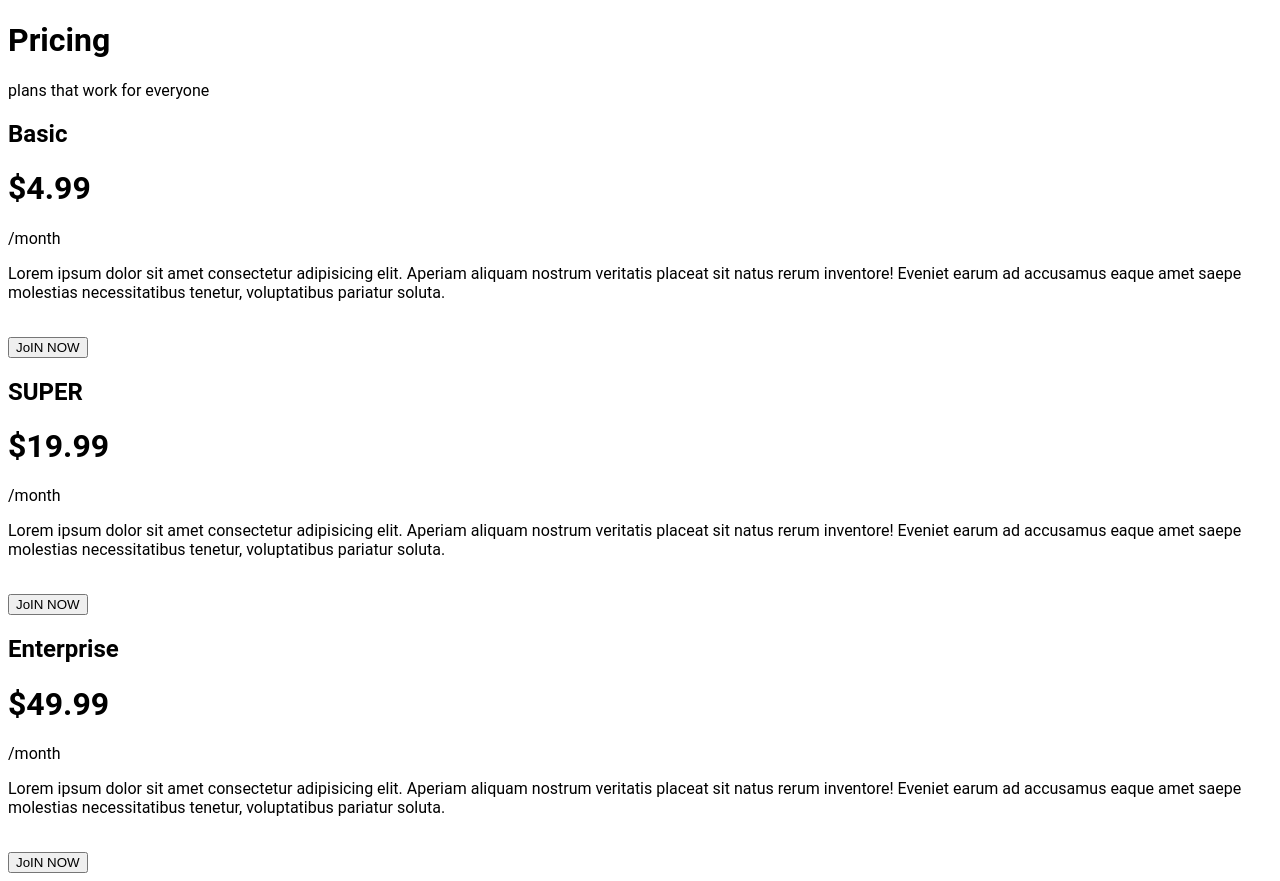
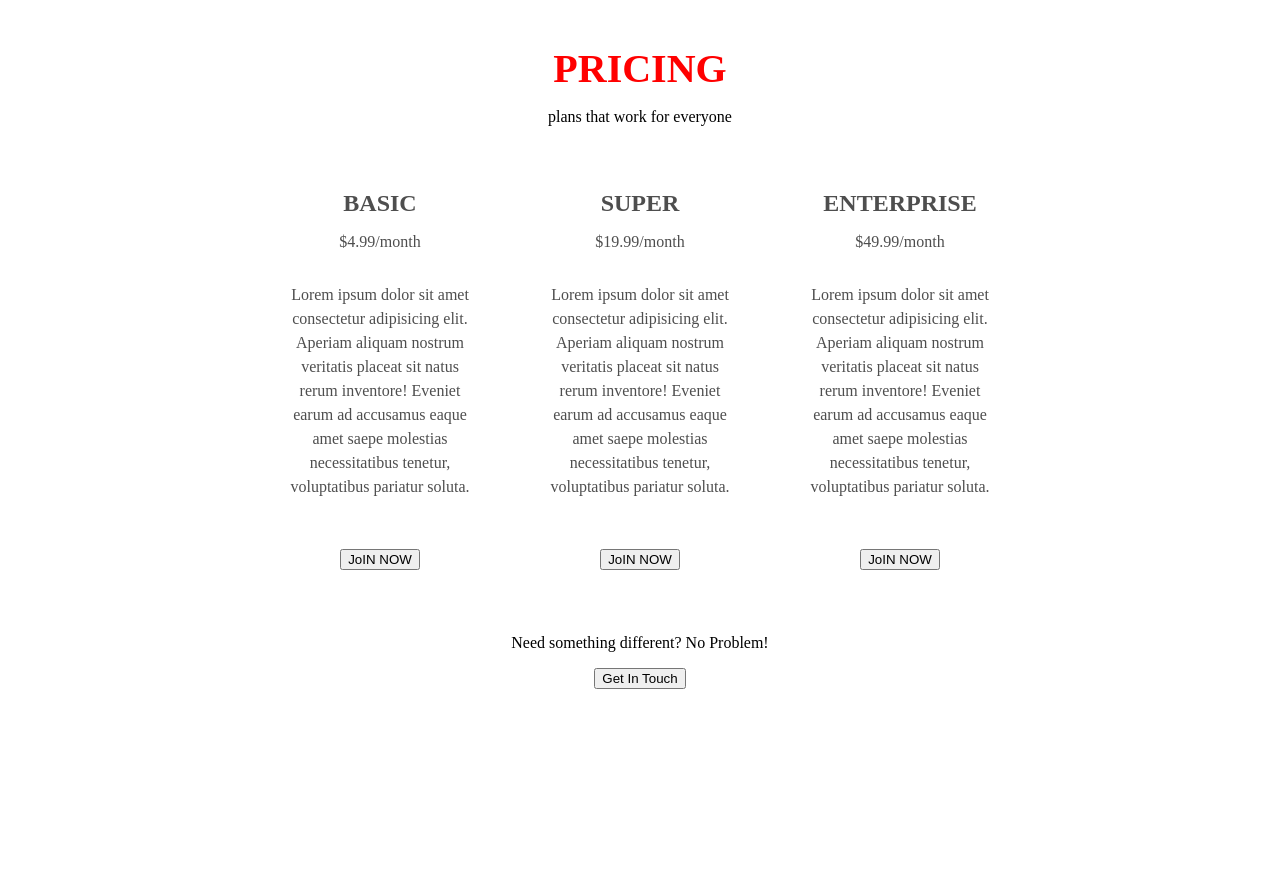
Before and after one commit to dkgulia/Price-Selection-Card, a plain HTML site: page index.html in a window 1280 px wide. After the commit the page ends 800 px from the top, so only its background shows below. Drawn offline with Linux system fonts and the light colour scheme.

Commit message:
changes in html and css file

```diff
--- a/index.html
+++ b/index.html
@@ -8,12 +8,12 @@
 </head>
 <body>
     <h1 class="heading">Pricing</h1>
-    <p class="sub-heading">plans that work for everyone</p>
-
+    <p class="sub-line">plans that work for everyone</p>
+    <div class="container">
         <div class="basic-card">
             <h2 class="title">Basic</h2>
-        <h1 class="heading">$4.99</h1>
-        <p class="plan-month">/month</p>
+            <p class="  ">$4.99<span>/month</span></p>
+
             <p class="card-description">
             Lorem ipsum dolor sit amet consectetur adipisicing elit. Aperiam aliquam nostrum veritatis placeat sit natus rerum inventore! Eveniet earum ad accusamus eaque amet saepe molestias necessitatibus tenetur, voluptatibus pariatur soluta.
             </p>
@@ -23,8 +23,8 @@
 
         <div class="super-card">
             <h2 class="title">SUPER</h2>
-        <h1 class="heading">$19.99</h1>
-        <p class="plan-month">/month</p>
+            <p class="plan-pricing">$19.99<span>/month</span></p>
+
             <p class="card-description">
             Lorem ipsum dolor sit amet consectetur adipisicing elit. Aperiam aliquam nostrum veritatis placeat sit natus rerum inventore! Eveniet earum ad accusamus eaque amet saepe molestias necessitatibus tenetur, voluptatibus pariatur soluta.
             </p>
@@ -32,16 +32,18 @@
             <button type="button">JoIN NOW</button>
         </div>
 
-    <div class="enterprise">
+        <div class="enterprise-card">
             <h2 class="title">Enterprise</h2>
-        <h1 class="heading">$49.99</h1>
-        <p class="plan-month">/month</p>
+            <p class="plan-pricing">$49.99<span>/month</span></p>
+
             <p class="card-description">
             Lorem ipsum dolor sit amet consectetur adipisicing elit. Aperiam aliquam nostrum veritatis placeat sit natus rerum inventore! Eveniet earum ad accusamus eaque amet saepe molestias necessitatibus tenetur, voluptatibus pariatur soluta.
             </p>
             <br>
             <button type="button">JoIN NOW</button>
         </div>
-
+    </div>
+    <p class="sub-line">Need something different? No Problem!</p>
+    <button class="getintouc-btn">Get In Touch</button>
 </body>
 </html>
--- a/style.css
+++ b/style.css
@@ -5,5 +5,64 @@
 }
 
 body{
-    font-family: roboto;
+
+    font-family: 'Times New Roman', Times, serif;
+    text-align: center;
 }
+
+.heading{
+    font-size: 40px;
+    font-weight: 900px;
+    text-transform: uppercase;
+    margin-top: 45px;
+    color: red;
+    margin-bottom: 0;
+
+}
+
+.container{
+    display: flex;
+    justify-content: center;
+    margin: 32px;
+
+}
+
+.basic-card{
+    width: 260px;
+    padding: 32px;
+    border-radius: 16px;
+    color: #4e4e4e;
+    border-radius: 5px solid black;
+
+}
+
+.title{
+    text-transform: uppercase;
+    margin: 0 0 16px;
+
+}
+
+.card-description{
+    margin: 32px 0;
+    line-height: 1.5;
+}
+
+
+.super-card{
+    width: 260px;
+    padding: 32px;
+    border-radius: 16px;
+    color: #4e4e4e;
+
+}
+
+
+.enterprise-card{
+    width: 260px;
+    padding: 32px;
+    border-radius: 16px;
+    color: #4e4e4e;
+
+
+
+}
```
Lines whose indentation alone changed are shown as unchanged.
